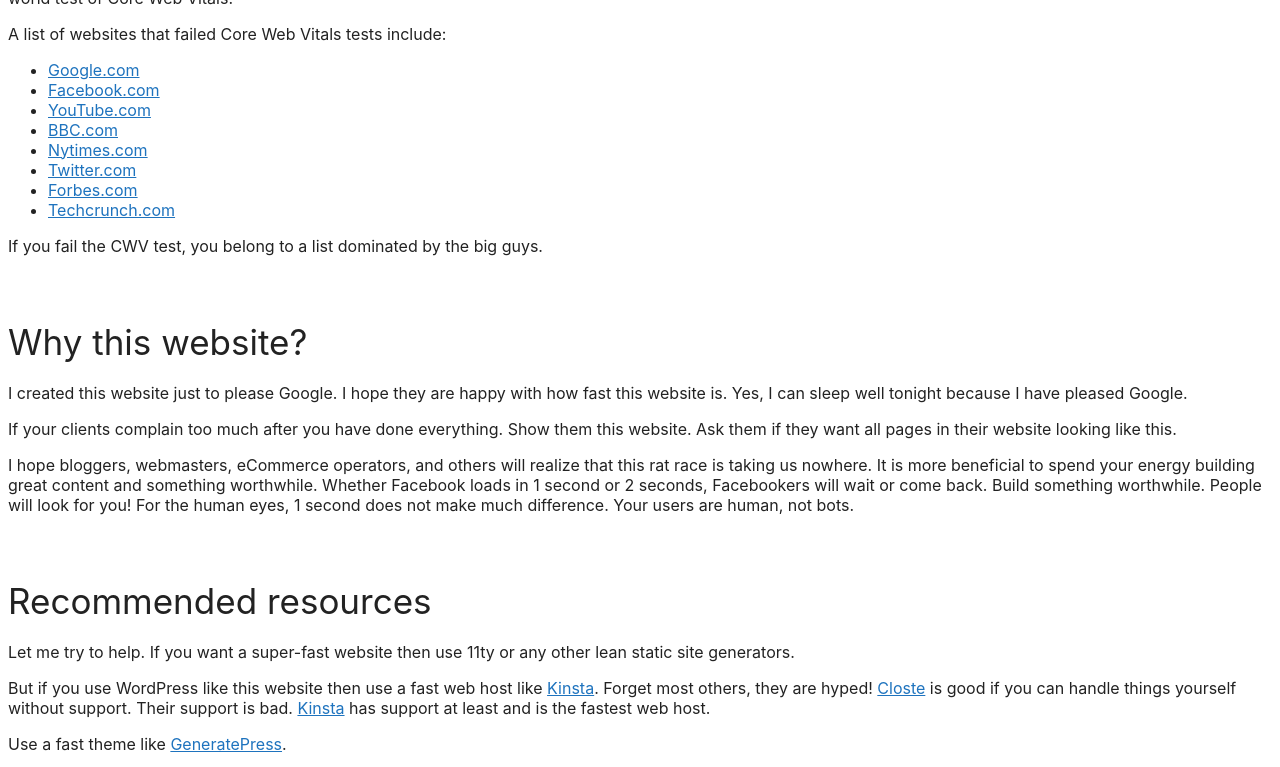
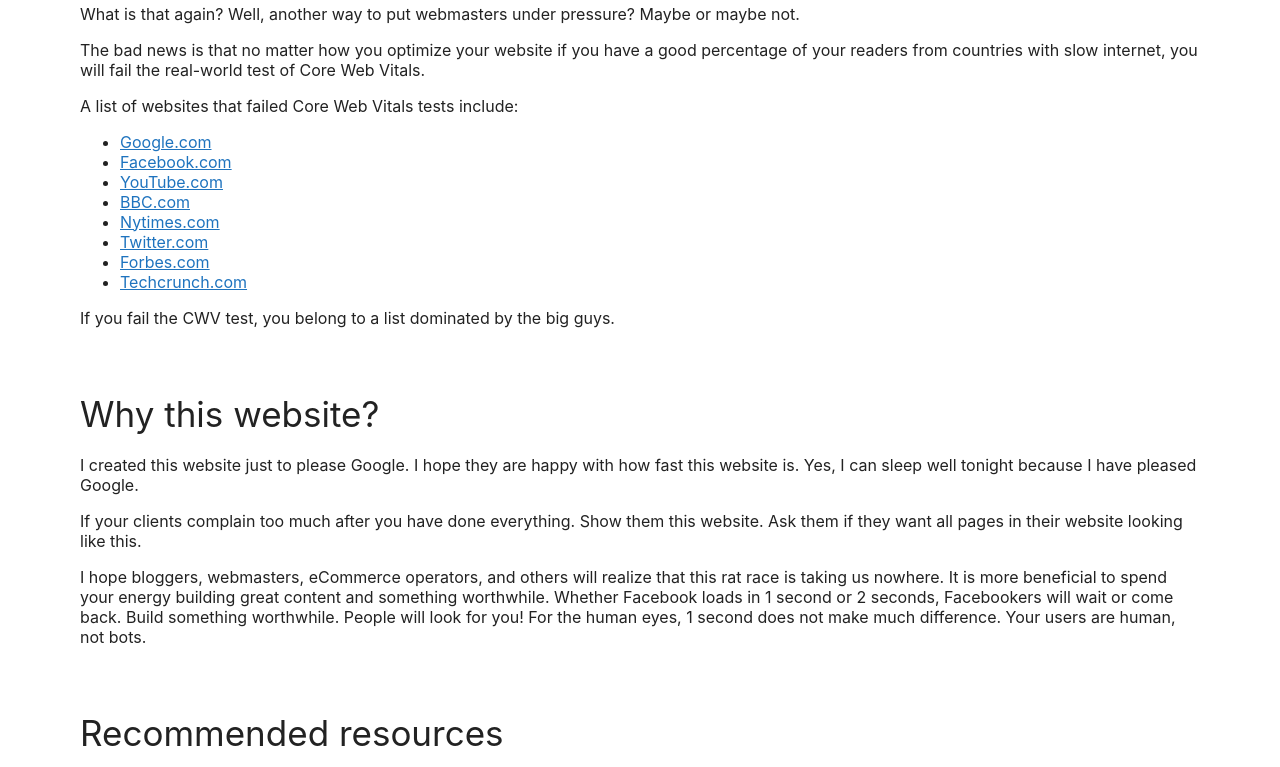
Before and after one commit to jhvanderschee/fastestwebsite_makeover, a plain HTML site: page index.html in a window 1280 px wide. Shown: the part 737-1504 px from the top of the page. Drawn offline with Linux system fonts and the light colour scheme.

Commit message:
Update index.html

```diff
--- a/index.html
+++ b/index.html
@@ -6,7 +6,12 @@
 <meta name="viewport" content="width=device-width, initial-scale=1">
 <link rel="icon" href="w-logo-blue-white-bg.png" type="image/png">
 <style>
-  body {color: #222222; font-family: -apple-system,system-ui,BlinkMacSystemFont,"Segoe UI",Helvetica,Arial,sans-serif,"Apple Color Emoji","Segoe UI Emoji","Segoe UI Symbol";}
+  body {
+  color: #222222;
+  font-family: -apple-system,system-ui,BlinkMacSystemFont,"Segoe UI",Helvetica,Arial,sans-serif,"Apple Color Emoji","Segoe UI Emoji","Segoe UI Symbol";
+  margin: 60px auto 100px;
+  max-width: 1120px;
+  }
   a {color: #1e73be;}
   a:hover, a:focus, a:active {color: #000000;}
   h1 {
```
